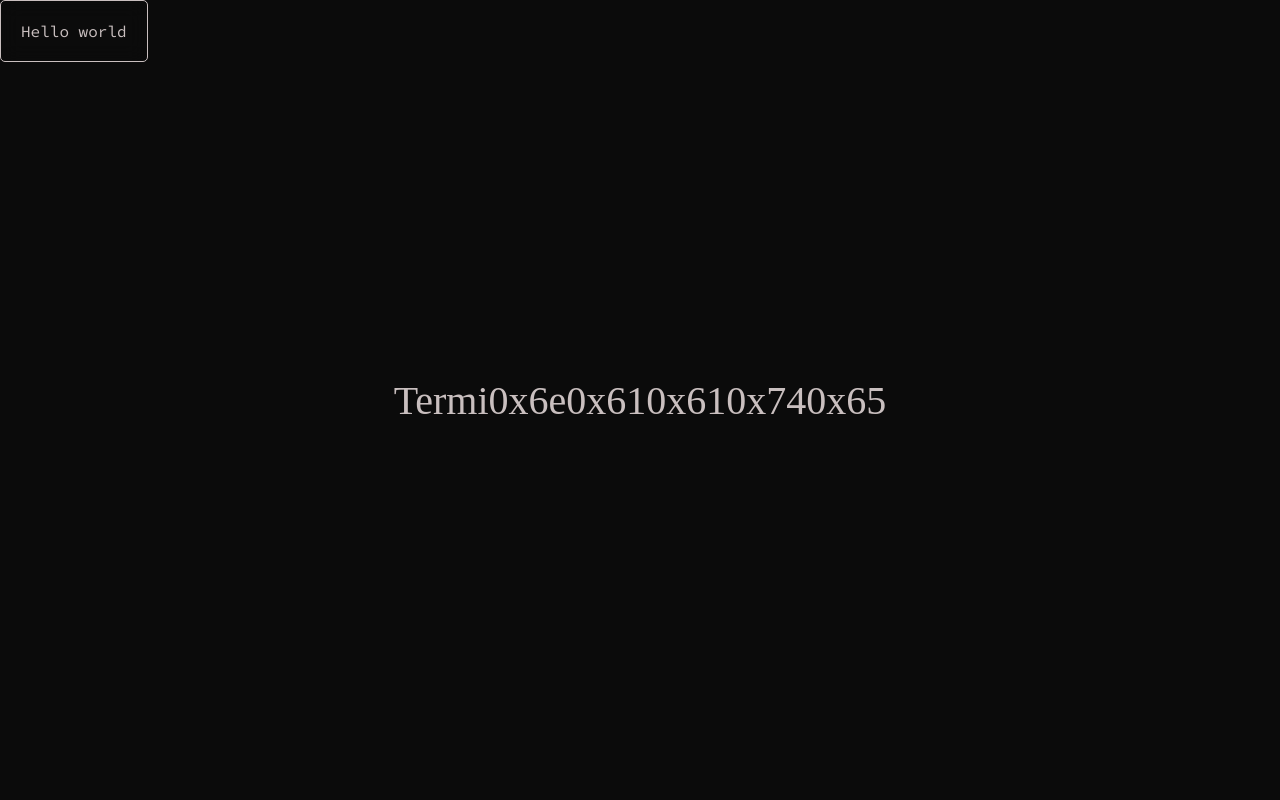
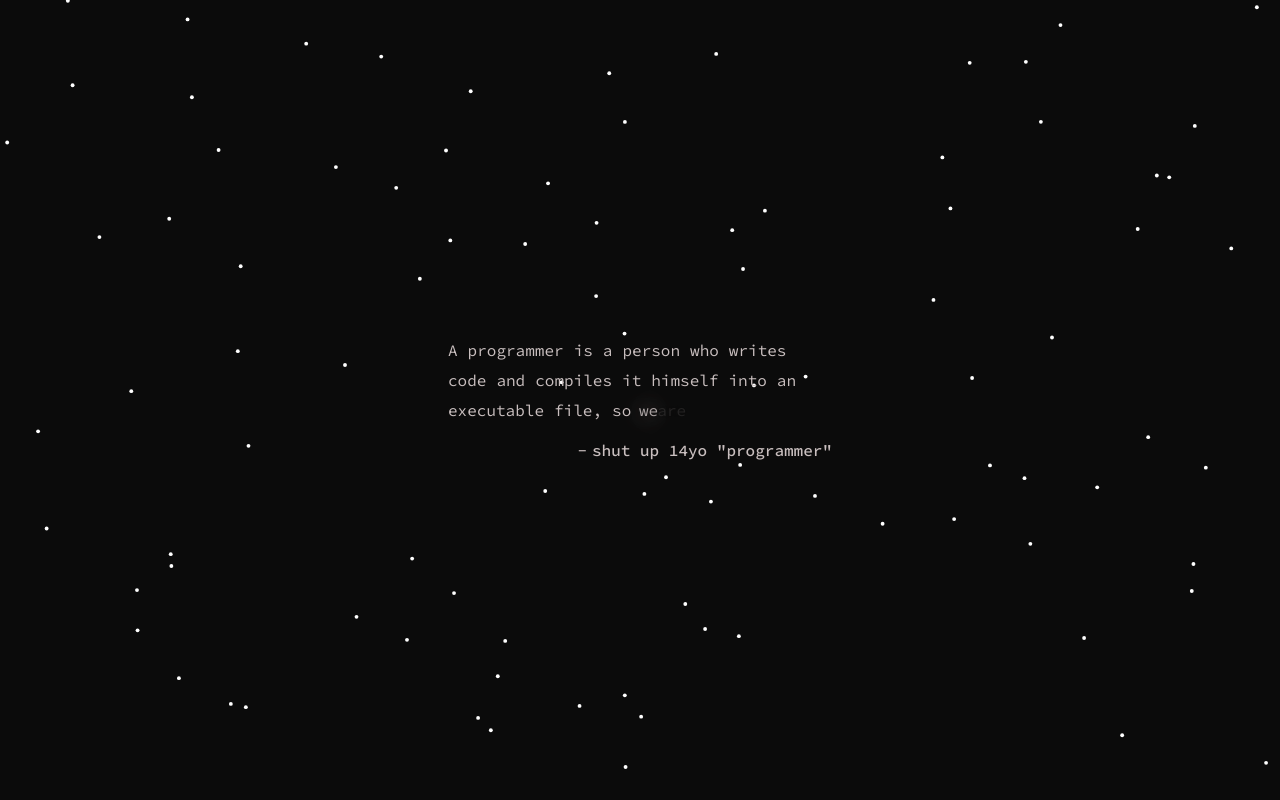
Before and after one commit to terminaate/old-site, a React (Vite) app: page / in a window 1280 px wide. Built offline with nearby package versions, Linux system fonts and the light colour scheme; a web font is replaced by a local one.

Commit message:
Turn on introscreen, and set width: max-content to MovableModal

```diff
--- a/src/App.jsx
+++ b/src/App.jsx
@@ -3,7 +3,7 @@ import IntroScreen from './screens/IntroScreen/IntroScreen';
 import MainScreen from './screens/MainScreen/MainScreen';
 
 const App = () => {
-	const [intro, setIntro] = useState(false);
+	const [intro, setIntro] = useState(true);
 
 	return (
 		<>
--- a/src/components/MovableModal/MovableModal.module.css
+++ b/src/components/MovableModal/MovableModal.module.css
@@ -8,4 +8,5 @@
     border: 1px solid var(--text-primary);
     color: var(--text-primary);
     backdrop-filter: blur(10px);
+    width: max-content;
 }
```
